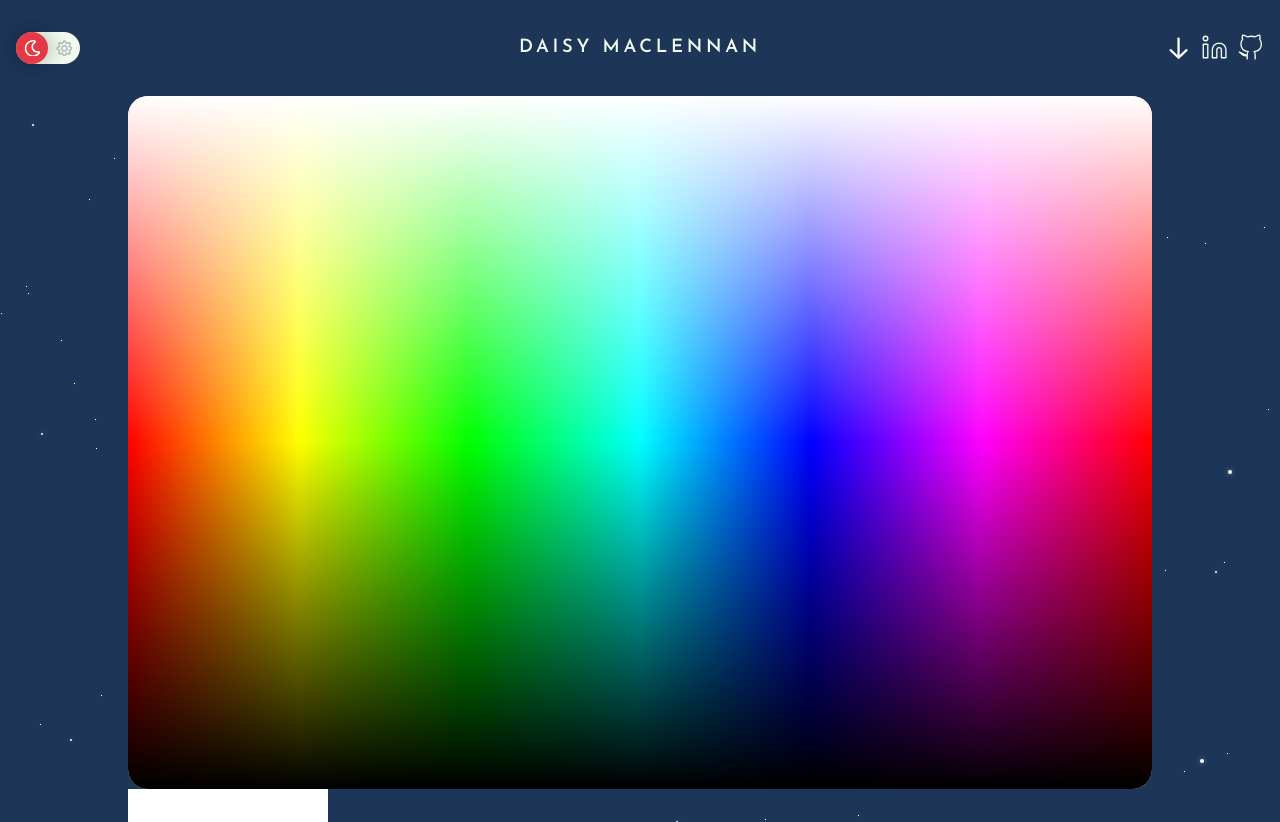
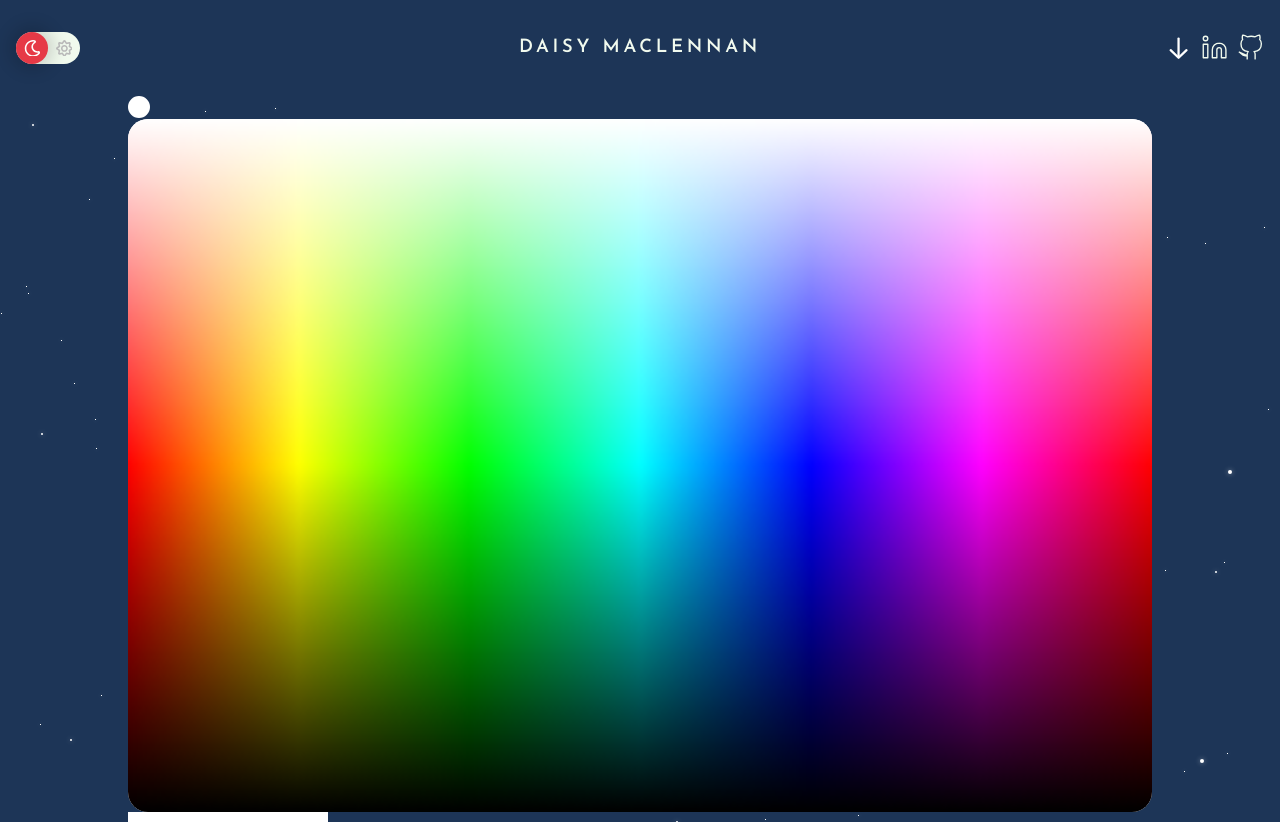
Before and after one commit to daisymaclennan/ts-portfolio, a Next.js app: page /projects/color-picker in a window 1280 px wide. Shown: the top 822 px of the page. Built offline with nearby package versions, Linux system fonts and the light colour scheme.

Commit message:
feature: add color picker button and bg color

```diff
--- a/components/ColorPicker/ColorPickerBig.tsx
+++ b/components/ColorPicker/ColorPickerBig.tsx
@@ -26,14 +26,16 @@ const drawColorSpectrum = (canvasContext, canvas) => {
   gradient.addColorStop(1, "rgba(0, 0, 0, 1)");
   canvasContext.fillStyle = gradient;
   canvasContext.fillRect(0, 0, canvas.width, canvas.height);
-}
+};
 interface ColorPickerProps {
   className?: string;
+  color: string;
   setColor: (color: string) => void;
 }
-const ColorPicker = ({ className, setColor }: ColorPickerProps) => {
+const ColorPicker = ({ className, color, setColor }: ColorPickerProps) => {
   const canvas = useRef<HTMLCanvasElement>(null);
   const [canvasContext, setCanvasContext] = useState<any>(null);
+  const [btnPos, setBtnPos] = useState({ x: 0, y: 0 });
 
   useEffect(() => {
     if (canvas.current) {
@@ -41,6 +43,7 @@ const ColorPicker = ({ className, setColor }: ColorPickerProps) => {
       drawColorSpectrum(canvas.current.getContext("2d"), canvas.current);
     }
   }, [canvasContext]);
+
   const handleColorChange = (e: MouseEvent<HTMLCanvasElement>) => {
     console.log(e);
     if (canvas.current) {
@@ -68,11 +71,25 @@ const ColorPicker = ({ className, setColor }: ColorPickerProps) => {
   };
   return (
     <div className={className}>
+      <button
+        type="button"
+        style={{ backgroundColor: color }}
+      />
+      <div>
         <canvas ref={canvas} onClick={(e) => handleColorChange(e)} />
+      </div>
     </div>
   );
 };
 const StyledColorPicker = styled(ColorPicker)`
+  position: relative;
+  button {
+    height: 22px;
+    width: 22px;
+    border-radius: 11px;
+    border: 2px solid white;
+  }
+  div {
     height: 0;
     padding-top: calc(867 / 1282 * 100%);
     background: white;
@@ -86,5 +103,6 @@ const StyledColorPicker = styled(ColorPicker)`
       top: 0;
       left: 0;
     }
+  }
 `;
 export default StyledColorPicker;
```
Lines whose indentation alone changed are shown as unchanged.
